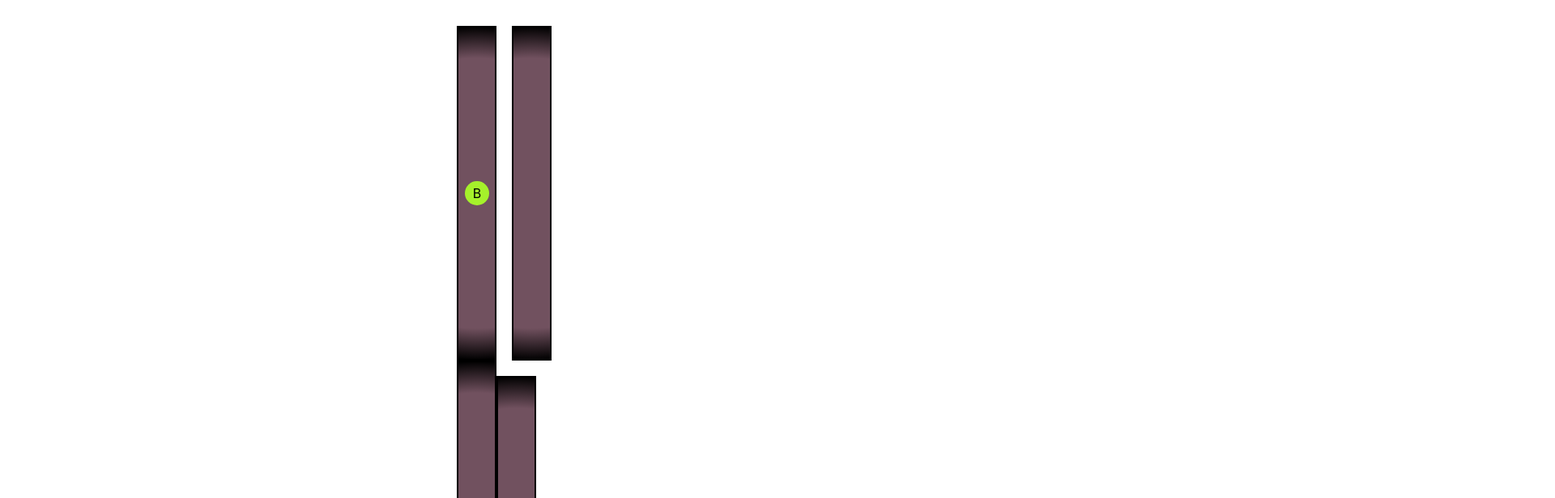
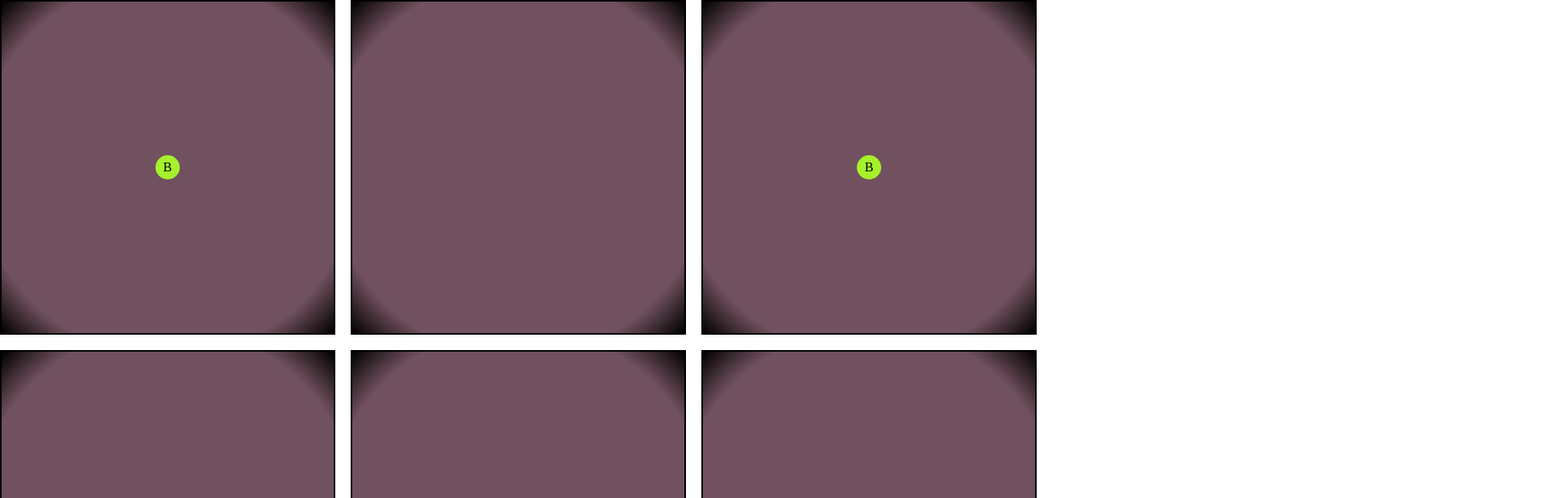
Before and after one commit to livoist/zsin-test, a Vue app: page / in a window 1280 px wide. Shown: the top 616 px of the page at 81% size, 1920 px wide, since content can reach past the window. Built offline with nearby package versions, Linux system fonts and the light colour scheme.

Commit message:
update root style

```diff
--- a/src/style.css
+++ b/src/style.css
@@ -1,80 +1,7 @@
-:root {
-  font-family: Inter, system-ui, Avenir, Helvetica, Arial, sans-serif;
-  line-height: 1.5;
-  font-weight: 400;
-
-  color-scheme: light dark;
-  color: rgba(255, 255, 255, 0.87);
-  background-color: #242424;
-
-  font-synthesis: none;
-  text-rendering: optimizeLegibility;
-  -webkit-font-smoothing: antialiased;
-  -moz-osx-font-smoothing: grayscale;
-  -webkit-text-size-adjust: 100%;
+body {
+  margin: 0;
 }
 
-a {
-  font-weight: 500;
-  color: #646cff;
-  text-decoration: inherit;
+p {
+  margin: 0;
 }
-a:hover {
-  color: #535bf2;
-}
-
-body {
-  margin: 0;
-  display: flex;
-  place-items: center;
-  min-width: 320px;
-  min-height: 100vh;
-}
-
-h1 {
-  font-size: 3.2em;
-  line-height: 1.1;
-}
-
-button {
-  border-radius: 8px;
-  border: 1px solid transparent;
-  padding: 0.6em 1.2em;
-  font-size: 1em;
-  font-weight: 500;
-  font-family: inherit;
-  background-color: #1a1a1a;
-  cursor: pointer;
-  transition: border-color 0.25s;
-}
-button:hover {
-  border-color: #646cff;
-}
-button:focus,
-button:focus-visible {
-  outline: 4px auto -webkit-focus-ring-color;
-}
-
-.card {
-  padding: 2em;
-}
-
-#app {
-  max-width: 1280px;
-  margin: 0 auto;
-  padding: 2rem;
-  text-align: center;
-}
-
-@media (prefers-color-scheme: light) {
-  :root {
-    color: #213547;
-    background-color: #ffffff;
-  }
-  a:hover {
-    color: #747bff;
-  }
-  button {
-    background-color: #f9f9f9;
-  }
-}
```
